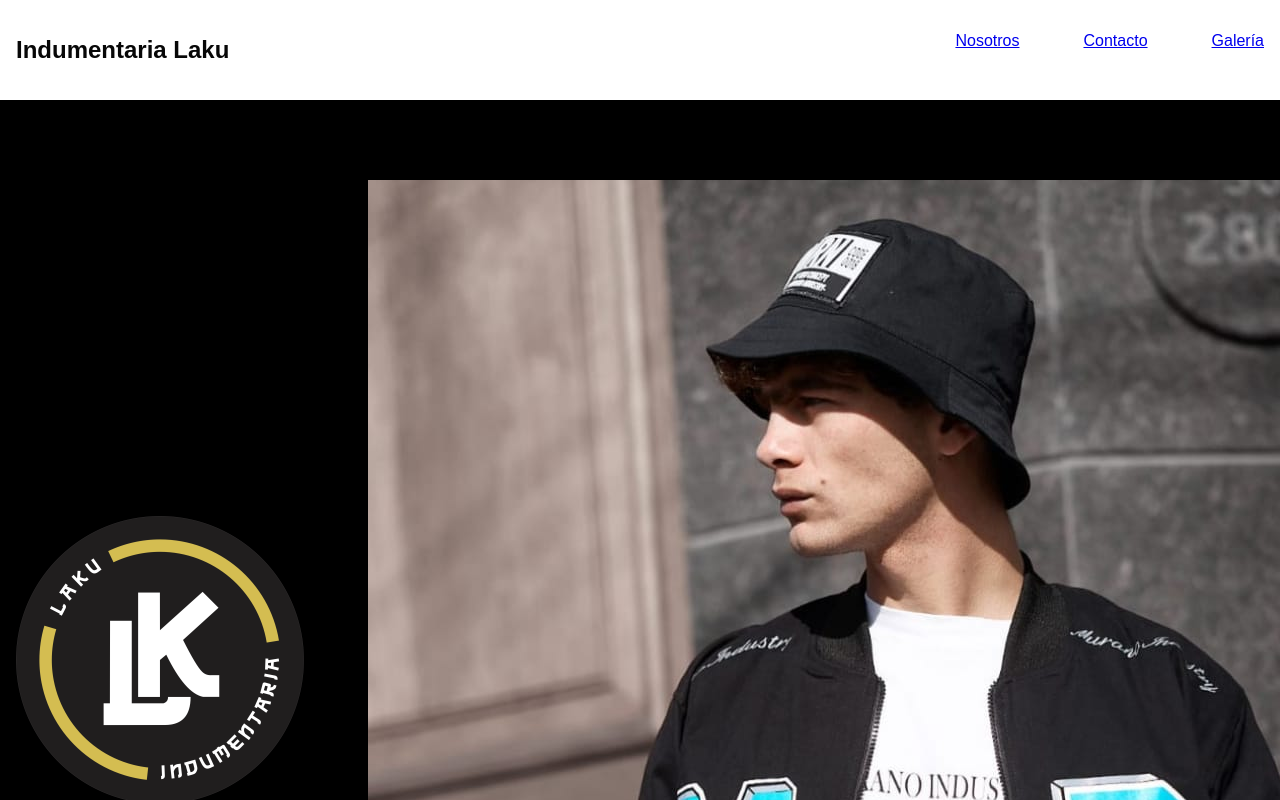
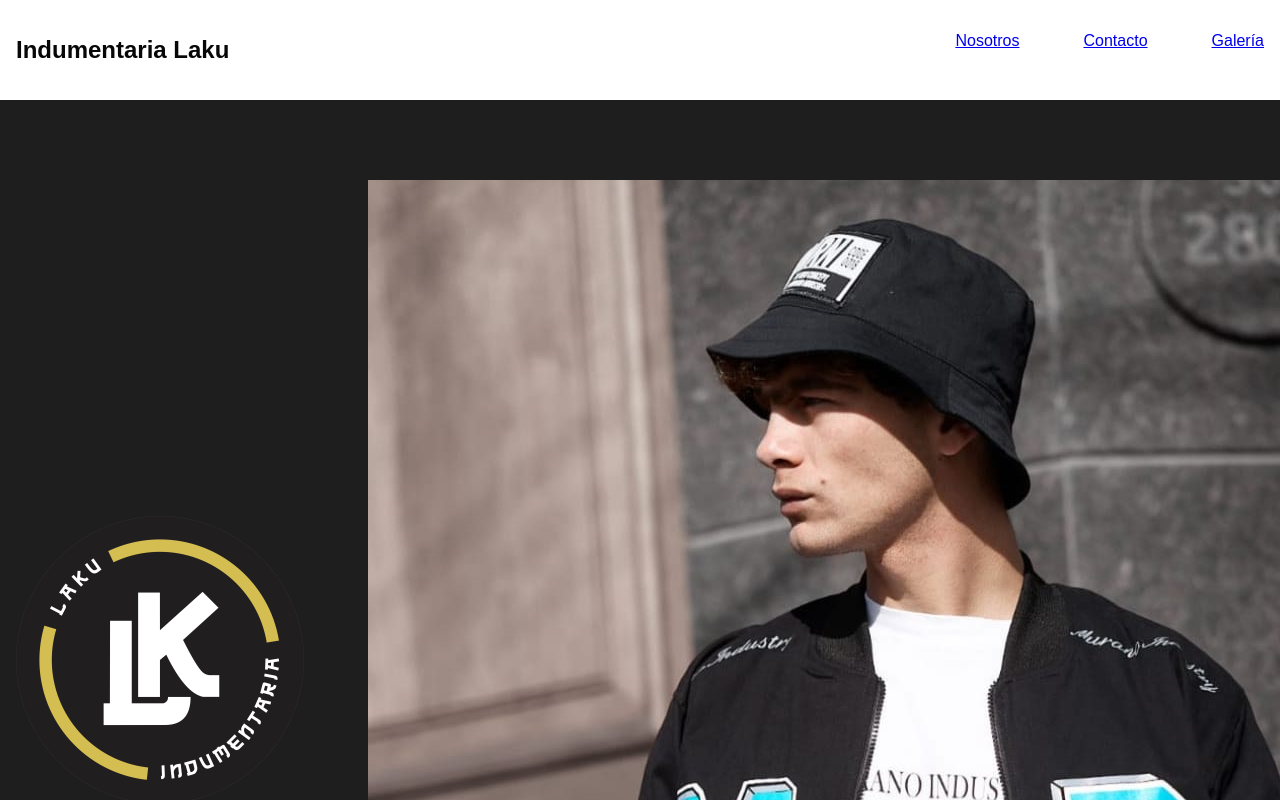
Before and after one commit to MarianoGonnet/TiendaLaku, a React (Vite) app: page / in a window 1280 px wide. Shown: the top 800 px of the page. Built offline with nearby package versions, Linux system fonts and the light colour scheme; the HTML template or start-up script is replaced by a standard one.

Commit message:
Se cambio logo y fundio color

```diff
--- a/src/styles/Hero.css
+++ b/src/styles/Hero.css
@@ -2,7 +2,7 @@
     display: flex;
     justify-content: space-between;
     padding: 1rem;
-    background-color: #000000;
+    background-color: #1e1e1e;
   }
 
   .hero-content {
```
